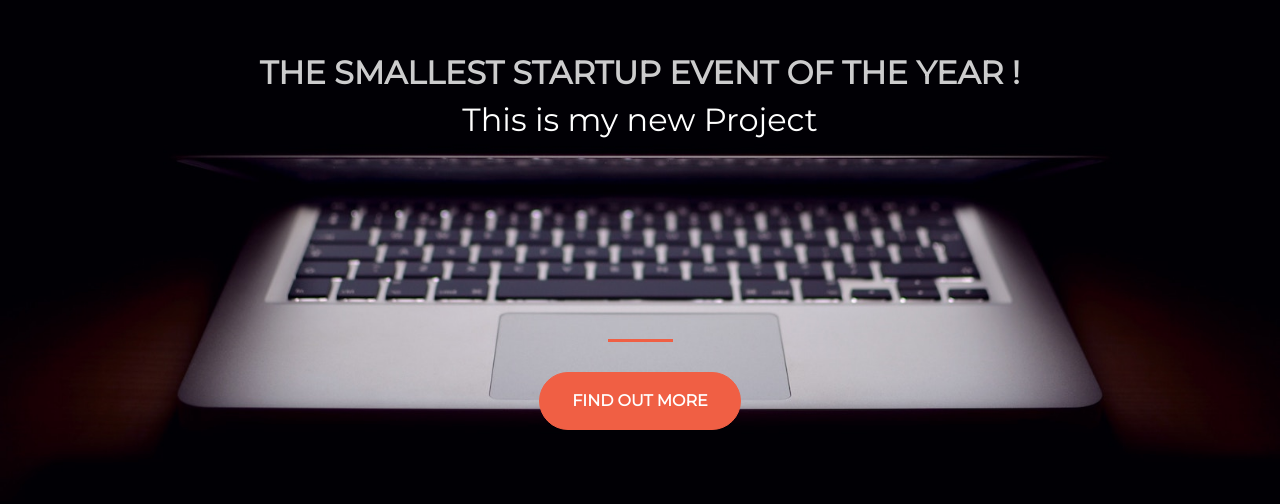
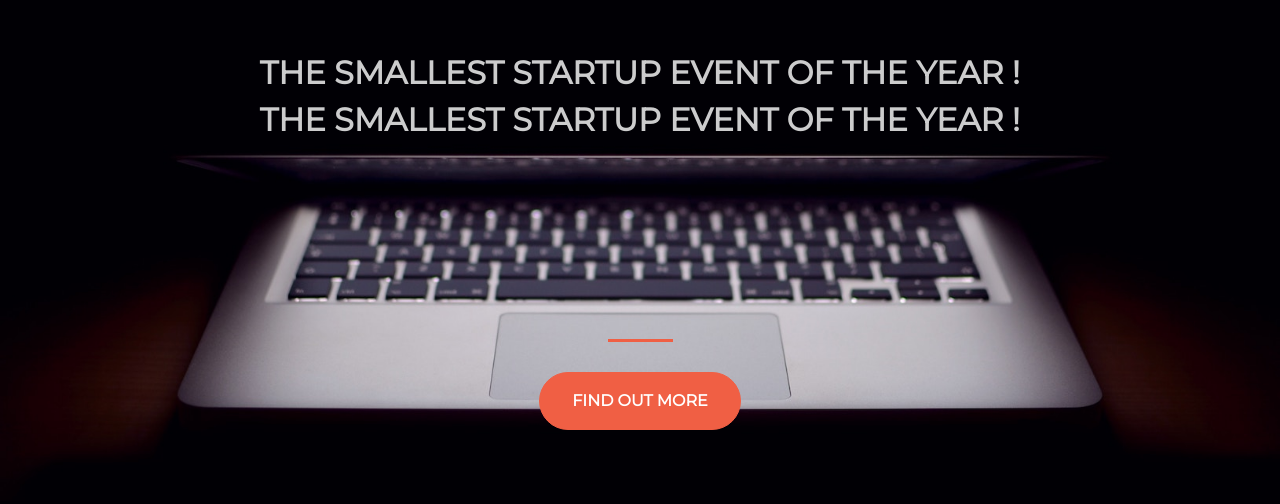
Before and after one commit to rahul1429pandey/project, a plain HTML site: page index.html in a window 1280 px wide. Shown: the part 158-662 px from the top of the page. Drawn offline with nearby package versions, Linux system fonts and the light colour scheme.

```diff
--- a/index.html
+++ b/index.html
@@ -23,8 +23,8 @@
             <h1 class="text-uppercase faded">
               <strong>the smallest startup event of the year !</strong>
             </h1>
-            <h1>
-            This is my new Project
+            <h1 class="text-uppercase faded">
+              <strong>the smallest startup event of the year !</strong>
             </h1>
             <hr>
           </div>
```
